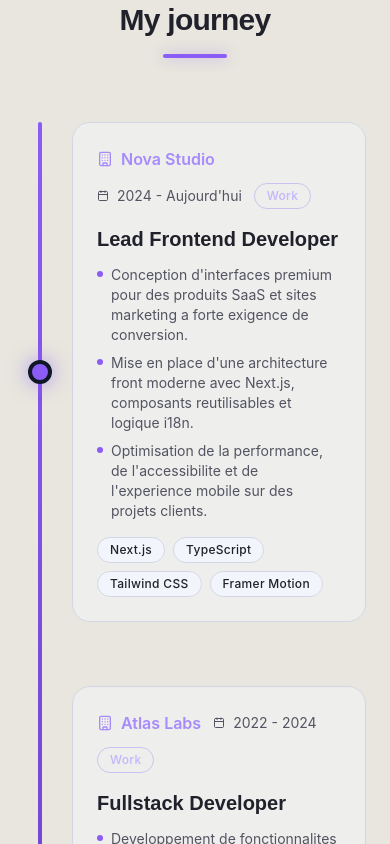
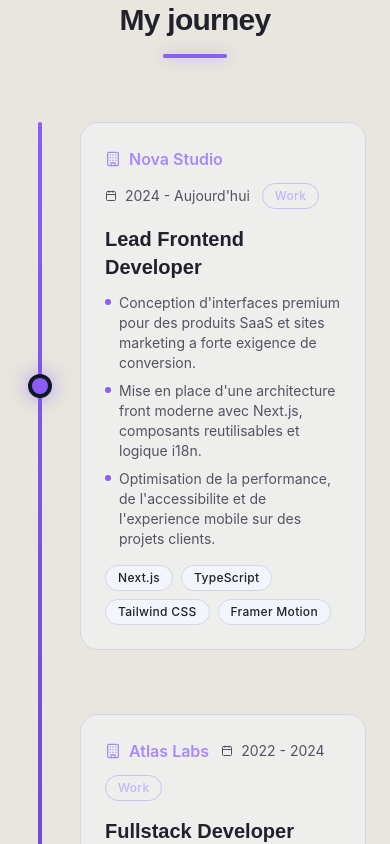
Before and after one commit to Jiraya23/portfolio, a Next.js app: page /en in a window 390 px wide. Shown: the part 3620-4464 px from the top of the page. Built offline with nearby package versions, Linux system fonts and the light colour scheme; no server answers.

Commit message:
modif theme

```diff
--- a/src/components/sections/Experience.tsx
+++ b/src/components/sections/Experience.tsx
@@ -33,7 +33,7 @@ export default function Experience() {
         {/* Timeline */}
         <div className="relative max-w-4xl mx-auto">
           {/* Vertical Line */}
-          <div className="absolute left-4 lg:left-1/2 -translate-x-1/2 top-0 bottom-0 w-1 bg-linear-to-b from-accent-500 to-accent-900 rounded-full" />
+          <div className="absolute max-lg:left-4 lg:left-1/2 -translate-x-1/2 top-0 bottom-0 w-1 bg-linear-to-b from-accent-500 to-accent-900 rounded-full" />
 
           {/* Timeline Items */}
           <div className="space-y-16">
@@ -47,10 +47,10 @@ export default function Experience() {
                 className={`relative flex ${index % 2 === 0 ? 'lg:flex-row' : 'lg:flex-row-reverse'} items-center`}
               >
                 {/* Timeline Dot */}
-                <div className="absolute left-4 lg:left-1/2 -translate-x-1/2 w-6 h-6 rounded-full bg-accent-500 border-4 border-gray-900 shadow-[0_0_20px_rgba(139,92,246,0.6)] z-10" />
+                <div className="absolute max-lg:left-4 lg:left-1/2 -translate-x-1/2 w-6 h-6 rounded-full bg-accent-500 border-4 border-gray-900 shadow-[0_0_20px_rgba(139,92,246,0.6)] z-10" />
 
                 {/* Content Card */}
-                <div className={`w-full lg:w-[45%] ${index % 2 === 0 ? 'pl-12 lg:pl-0 lg:pr-12' : 'pl-12'}`}>
+                <div className={`w-full lg:w-[45%] max-lg:pl-14 ${index % 2 === 0 ? 'lg:pr-12' : 'lg:pl-12'}`}>
                   <div className="p-6 rounded-2xl bg-card/50 border border-border backdrop-blur-sm hover:shadow-[0_0_40px_rgba(139,92,246,0.3)] hover:border-accent-500/40 hover:-translate-y-1 transition-all duration-300">
                     <div className="flex flex-wrap items-center gap-3 mb-4">
                       <div className="flex items-center gap-2 text-accent-400">
```
